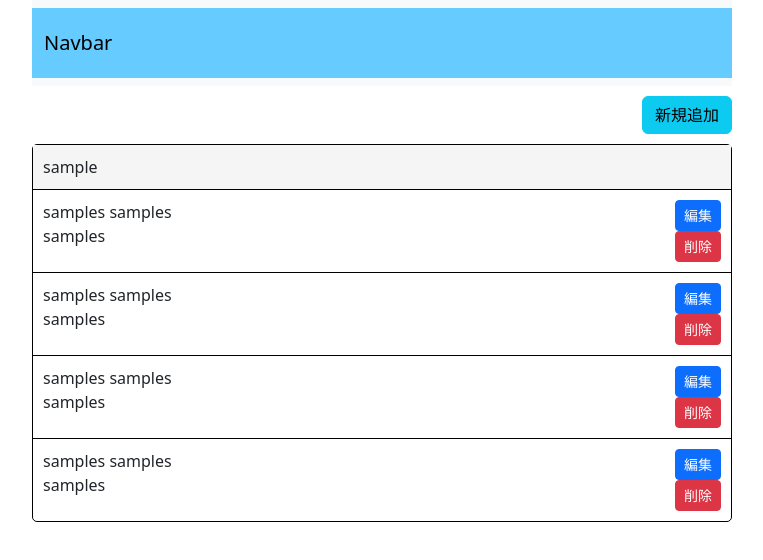
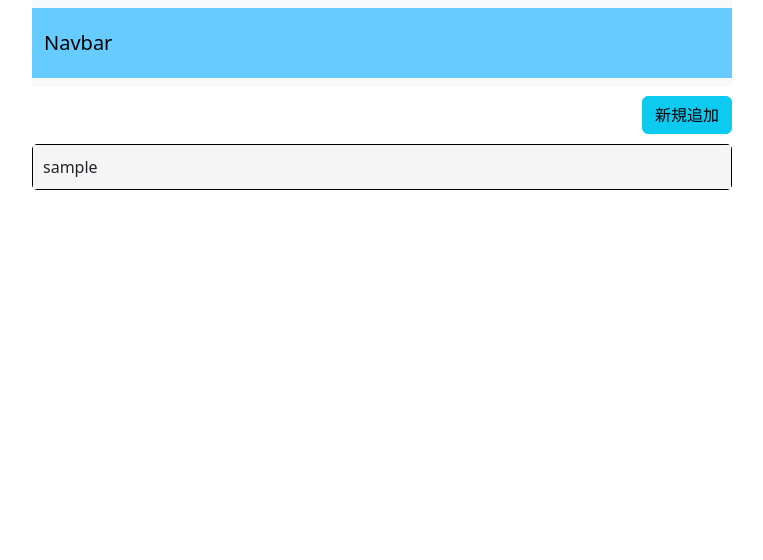
Before and after one commit to yoheihe/react-todo, a React (Create React App) app in the folder todo/: page / in a window 1280 px wide. Shown: the top 560 px of the page, without its empty margins (258-1021 px from the left). Built offline with nearby package versions, Linux system fonts and the light colour scheme.

Commit message:
ボタン機能追加

```diff
--- a/todo/src/App.js
+++ b/todo/src/App.js
@@ -1,12 +1,46 @@
 import 'bootstrap/dist/css/bootstrap.min.css'; // BootstrapのCSSをインポート
+import React, { useState } from 'react';
 import Button from 'react-bootstrap/Button'; // React BootstrapのButtonコンポーネントをインポート
 import Container from 'react-bootstrap/Container';
 import Navbar from 'react-bootstrap/Navbar';
-// import Row from 'react-bootstrap/Row';
-// import Col from 'react-bootstrap/Col';
-
 
 function BasicExample() {
+  const [contents, setContents] = useState([]);
+
+  // 新規追加ボタンクリック時の動作
+  // オブジェクトはidとcontentプロパティ。idは一意の識別子として使用
+  const onClickAdd = () => {
+    const id = Date.now();  // 一意のIDを生成
+    console.log(id);
+    const newContent = {
+      id,
+      content: (
+        <div style={{ margin: '0 auto', display: 'flex', borderTop: '1px solid #000' }} key={id}>
+          <div style={{ padding: '10px' }}>
+            <p>samples samples samples</p>
+          </div>
+          <div style={{ padding: '10px 10px 10px 380px', textAlign: 'right' }}>
+            <Button variant="primary" size="sm">
+              編集
+            </Button>{' '}
+            <Button onClick={() => handleDelete(id)} variant="danger" size="sm">
+              削除
+            </Button>
+          </div>
+        </div>
+      )
+    };
+    //setContentsを更新
+    setContents([...contents, newContent]);
+  };
+
+  // 指定行をidにて判断しを削除⇨削除する行以降もすべて削除されてしまう
+  const handleDelete = (id) => {
+    setContents(contents.filter(content => content.id !== id));
+    // 削除する行の情報を取得
+    console.log(id);
+  };
+
   return (
     <section>
       <Navbar style={{ width: '700px', margin: '0 auto' }} expand="lg" className="bg-body-tertiary">
@@ -15,72 +49,19 @@ function BasicExample() {
         </Container>
       </Navbar>
       <div style={{ paddingTop: '10px', paddingLeft: '20px', paddingBottom: '10px', marginBottom: '20px', width: '700px', margin: '0 auto', textAlign: 'right' }}>
-        <Button variant="info">新規追加</Button>
+        <Button onClick={onClickAdd} variant="info" >新規追加</Button>
       </div>
 
       <div style={{ margin: '0 auto', border: '1px solid #000', borderRadius: '5px', width: '700px' }}>
         <div style={{ padding: '10px', backgroundColor: '#f5f5f5' }}>sample</div>
 
-        <div style={{ margin: '0 auto', display: 'flex', borderTop: '1px solid #000' }}>
-          <div style={{ padding: '10px' }}>
-            <p1>samples samples samples</p1>
+        {contents.map((content) => (
+          <div key={content.id}>
+            {content.content}
           </div>
-          <div style={{ padding: '10px 10px 10px 380px', textAlign: 'right' }}>
-            <Button variant="primary" size="sm">
-              編集
-            </Button>{' '}
-            <Button variant="danger" size="sm">
-              削除
-            </Button>
-          </div>
-        </div>
-
-        <div style={{ margin: '0 auto', display: 'flex', borderTop: '1px solid #000' }}>
-          <div style={{ padding: '10px' }}>
-            <p1>samples samples samples</p1>
-          </div>
-          <div style={{ padding: '10px 10px 10px 380px', textAlign: 'right' }}>
-            <Button variant="primary" size="sm">
-              編集
-            </Button>{' '}
-            <Button variant="danger" size="sm">
-              削除
-            </Button>
-          </div>
-        </div>
-
-        <div style={{ margin: '0 auto', display: 'flex', borderTop: '1px solid #000' }}>
-          <div style={{ padding: '10px' }}>
-            <p1>samples samples samples</p1>
-          </div>
-          <div style={{ padding: '10px 10px 10px 380px', textAlign: 'right' }}>
-            <Button variant="primary" size="sm">
-              編集
-            </Button>{' '}
-            <Button variant="danger" size="sm">
-              削除
-            </Button>
-          </div>
-        </div>
-
-        <div style={{ margin: '0 auto', display: 'flex', borderTop: '1px solid #000' }}>
-          <div style={{ padding: '10px' }}>
-            <p1>samples samples samples</p1>
-          </div>
-          <div style={{ padding: '10px 10px 10px 380px', textAlign: 'right' }}>
-            <Button variant="primary" size="sm">
-              編集
-            </Button>{' '}
-            <Button variant="danger" size="sm">
-              削除
-            </Button>
-          </div>
-        </div>
+        ))}
       </div>
-
-
     </section>
-
   );
 }
 
```
